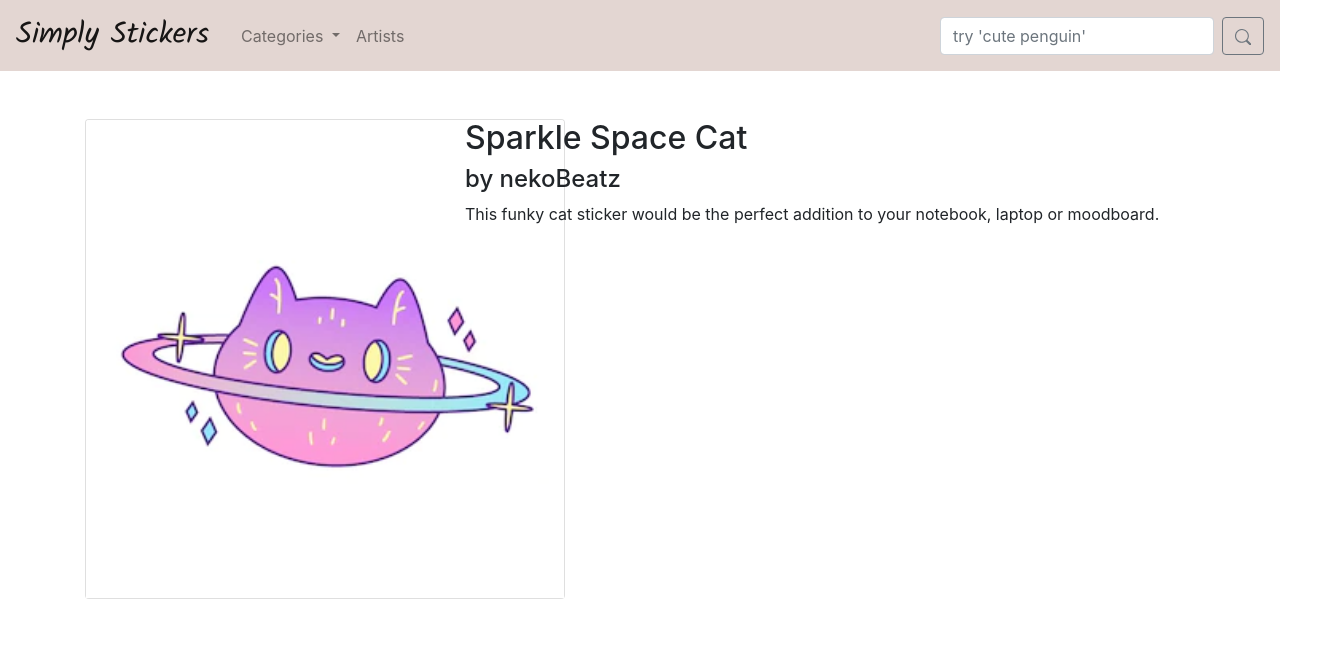
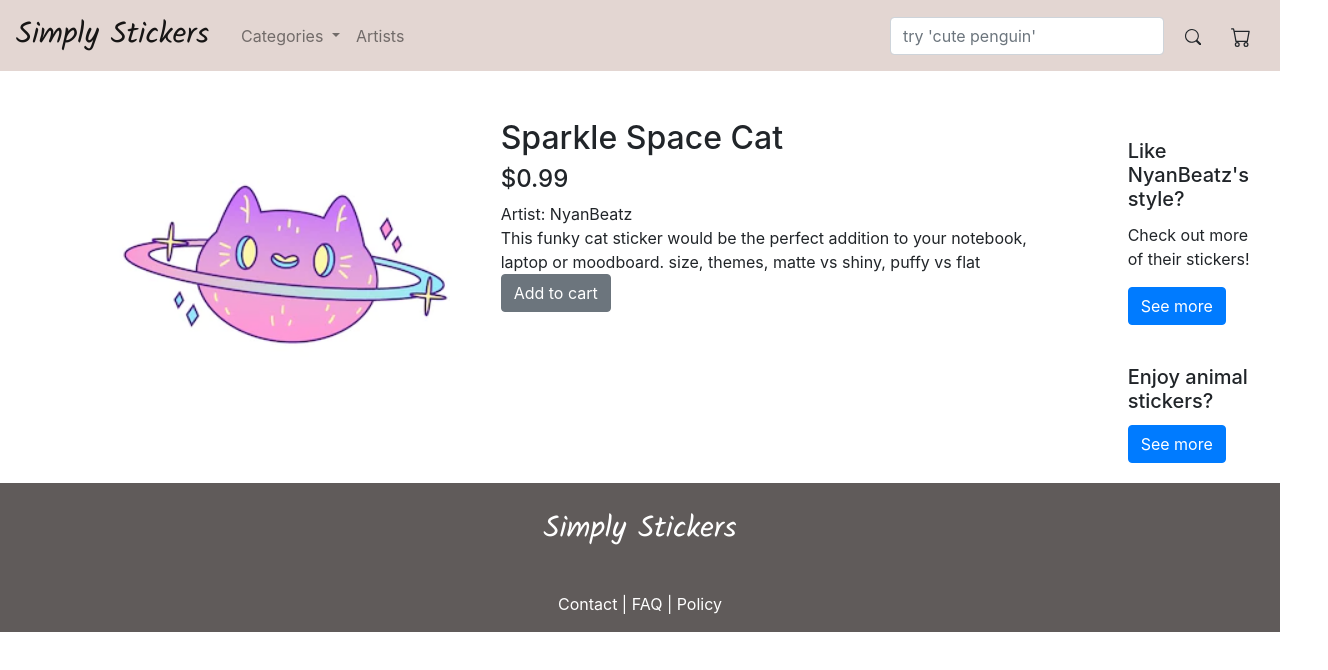
Before and after one commit to kt-tran/stickerStore, a plain HTML site: page sticker_listing.html in a window 1280 px wide. Shown: the whole page, 1328 px wide, since content can reach past the window. Drawn offline with nearby package versions, Linux system fonts and the light colour scheme.

Commit message:
add to cart button + sticker listing added

```diff
--- a/css/styles.css
+++ b/css/styles.css
@@ -11,7 +11,8 @@ img {
     font-size: 30px;
 }
 
-.no-gutters {
-    margin-right: 0;
-    margin-left: 0;
-  }
+  .navbar-nav.navbar-center {
+            position: absolute;
+            left: 50%;
+            transform: translatex(-50%);
+        }
--- a/sticker_listing.html
+++ b/sticker_listing.html
@@ -39,7 +39,7 @@
             <div class="collapse navbar-collapse font-weight-normal" id="navbarSupportedContent">
                 <ul class="navbar-nav mr-auto">
                     <li class="nav-item dropdown">
-                        <a class="nav-link dropdown-toggle" href="#" role="button" data-toggle="dropdown"
+                        <a class="nav-link dropdown-toggle" role="button" data-toggle="dropdown"
                             aria-expanded="false">
                             Categories
                         </a>
@@ -53,50 +53,79 @@
                     <li class="nav-item">
                         <a class="nav-link" href="/all_artists.html">Artists</a>
                     </li>
+                </ul>
 
-
-                </ul>
                 <form class="form-inline my-2 my-lg-0">
                     <input class="form-control mr-sm-2" type="search" placeholder="try 'cute penguin'"
                         aria-label="Search">
-                    <button class="btn btn-outline-secondary my-2 my-sm-0" type="submit"><svg
+                    <button class="btn my-2 my-sm-0" type="submit"><svg
                             xmlns="http://www.w3.org/2000/svg" width="16" height="16" fill="currentColor"
                             class="bi bi-search" viewBox="0 0 15 15">
                             <path
                                 d="M11.742 10.344a6.5 6.5 0 1 0-1.397 1.398h-.001c.03.04.062.078.098.115l3.85 3.85a1 1 0 0 0 1.415-1.414l-3.85-3.85a1.007 1.007 0 0 0-.115-.1zM12 6.5a5.5 5.5 0 1 1-11 0 5.5 5.5 0 0 1 11 0z" />
-                        </svg></button>
+                        </svg>
+                    </button>
                 </form>
+                <button class="btn ml-1 my-2 my-sm-0" type="submit">
+                    <svg xmlns="http://www.w3.org/2000/svg" width="20" height="20" fill="currentColor" class="bi bi-cart" viewBox="0 0 16 16">
+                        <path d="M0 1.5A.5.5 0 0 1 .5 1H2a.5.5 0 0 1 .485.379L2.89 3H14.5a.5.5 0 0 1 .491.592l-1.5 8A.5.5 0 0 1 13 12H4a.5.5 0 0 1-.491-.408L2.01 3.607 1.61 2H.5a.5.5 0 0 1-.5-.5zM3.102 4l1.313 7h8.17l1.313-7H3.102zM5 12a2 2 0 1 0 0 4 2 2 0 0 0 0-4zm7 0a2 2 0 1 0 0 4 2 2 0 0 0 0-4zm-7 1a1 1 0 1 1 0 2 1 1 0 0 1 0-2zm7 0a1 1 0 1 1 0 2 1 1 0 0 1 0-2z"/>
+                      </svg>
+                </button>
             </div>
         </nav>
 
     </header>
 
-    </div>
-    <div class="container mt-5">
+    <div class="container-fluid mx-5 px-5">
         <!-- Stack the columns on mobile by making one full-width and the other half-width -->
         <div class="row">
-            <div class="col-6 col-md-4">
-                <div class="card large" style="width: 30rem;">
+            <div class="col-lg-4 col-md-7">
                 <img src="/images/stickers/space_cat.png" class="card-img-top" alt="sticker depicting purple cat as planet with sparkles surrounding it">
             </div>
-            </div>
-          <div class="col-md-8">
+
+            <div class="col-lg-6 col-md-5 mt-5">
                 <h2>
                     Sparkle Space Cat
                 </h2>
                 <h4>
-                by nekoBeatz
+                    $0.99
                 </h4>
 
                 <p>
-                This funky cat sticker would be the perfect addition to your notebook, laptop or moodboard.
+                    Artist: NyanBeatz <br>
+                    This funky cat sticker would be the perfect addition to your notebook, laptop or moodboard. size, themes, matte vs shiny, puffy vs flat
+
+                    <button type="button" class="btn btn-secondary">Add to cart</button>
                 </p>
+            </div>
+
+            <div class="col-lg-2 mt-5">
+                <div class="card-body">
+                    <h5 class="card-title">Like NyanBeatz's style?</h5>
+                    <p class="card-text">Check out more of their stickers!</p>
+                    <a href="#" class="btn btn-primary">See more</a>
+                  </div>
+
+                  <div class="card-body">
+                    <h5 class="card-title">Enjoy animal stickers?</h5>
+                    <a href="#" class="btn btn-primary">See more</a>
+                  </div>
 
                 </div>
 
         </div>
     </div>
 
+    <footer class="navbar-nav text-center text-white" style="background-color: #605b5a;">
+        <!-- Grid container -->
+        <div class="container p-4 logo">Simply Stickers</div>
+        <!-- help buttons -->
+        <div class="text-center p-3" style="background-color: #605b5a;">
+            <a class="text-white" href="/contact.html">Contact</a> |
+            <a class="text-white" href="#"">FAQ</a> |
+          <a class=" text-white" href="#">Policy</a>
+        </div>
+    </footer>
 
     <!-- Optional JavaScript; choose one of the two! -->
 
```
Also changed, not shown: index.html (+13 -15 lines). Lines whose indentation alone changed are shown as unchanged.
